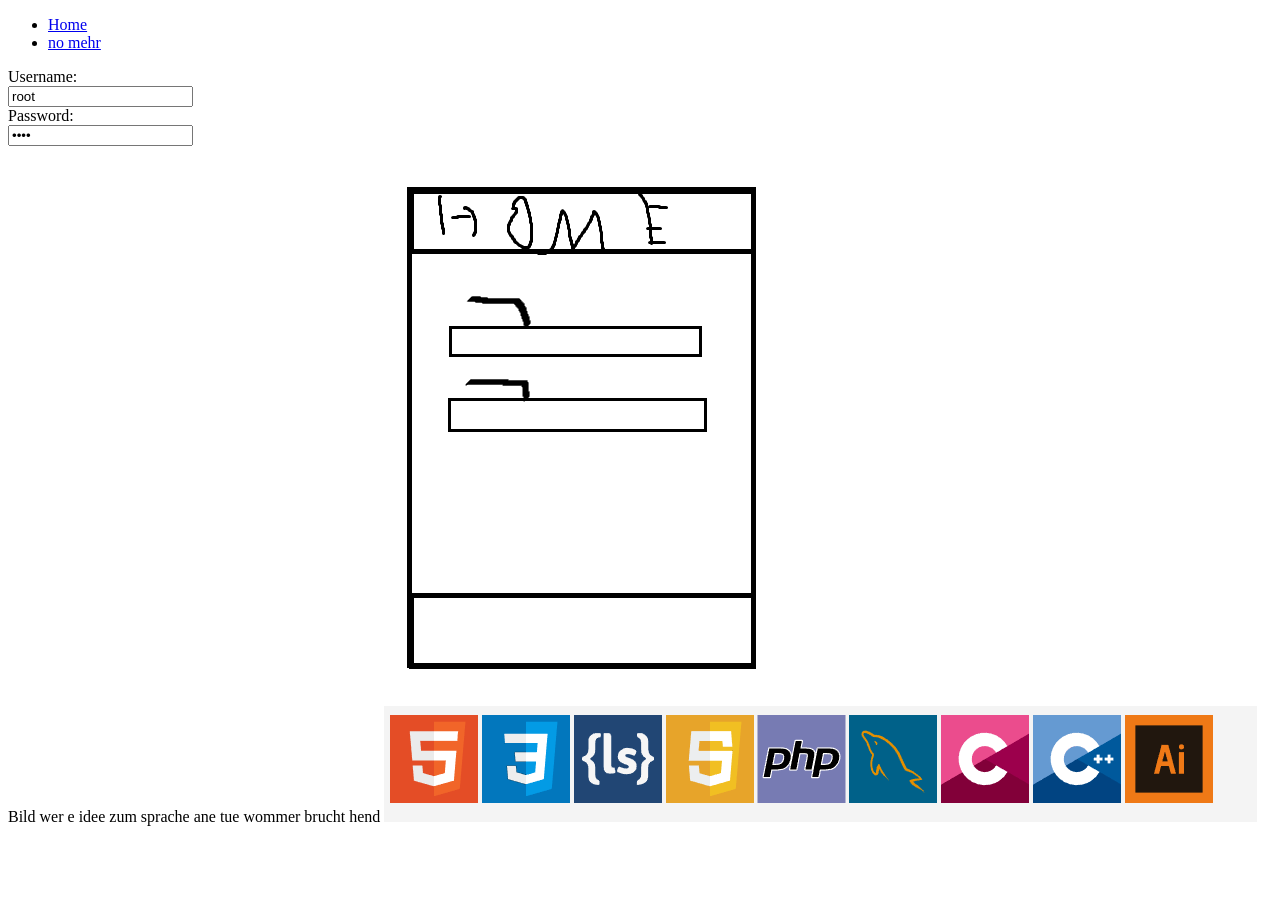
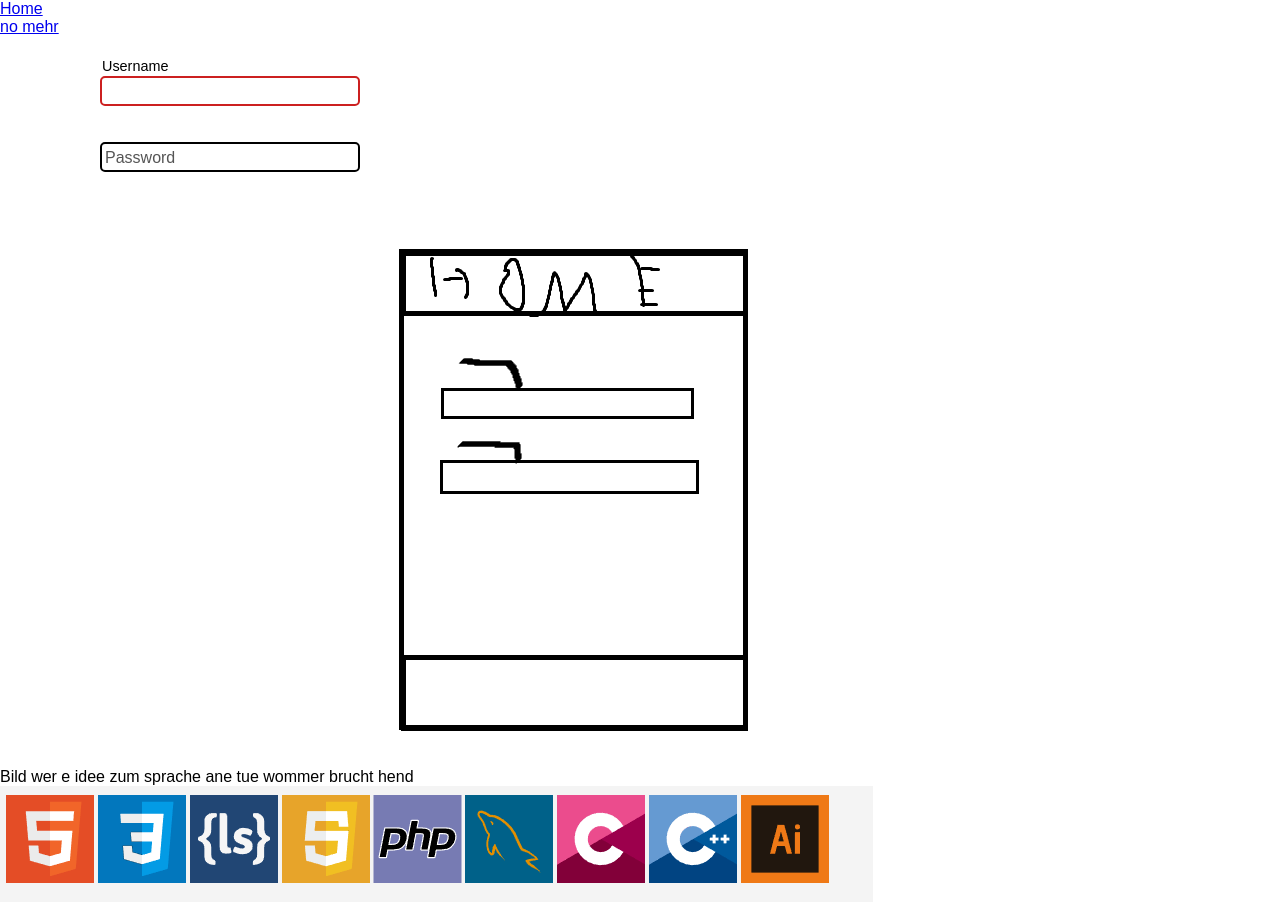
Before and after one commit to JolloDede/eisenhower, a PHP site: page / in a window 1280 px wide. Before the commit the page ends 826 px from the top, so only its background shows below. Run offline with PHP 8.4, Linux system fonts and the light colour scheme.

Commit message:
progress - v190313-11.54

```diff
--- a/css/main.css
+++ b/css/main.css
@@ -3,22 +3,26 @@
   margin: 0;
   padding: 0;
 }
-.main {
+html, body {
+  width: 100%;
+  height: 100vh;
+}
+.eh--container {
   width: 80%;
   margin: 40px auto 0;
 }
 
-.child {
+.eh--element {
   float: left;
   position: relative;
   width: 50%;
   border-bottom: 2px solid black;
 }
-.child:nth-child(1),
-.child:nth-child(2) {
+.eh--element:nth-child(1),
+.eh--element:nth-child(2) {
   border-top: 2px solid black;
 }
-.child:nth-child(odd)::after {
+.eh--element:nth-child(odd)::after {
   content: "";
   position: absolute;
   top: 0;
@@ -28,16 +32,56 @@
   background: black;
 }
 
-.child h1 {
+.eh--element h1 {
   padding: 2px 0 0 10px;
   border-bottom: 1px solid black;
   font-size: 20px;
   font-weight: bold;
 }
-.child .eisenhower--content {
+.eh--element .eh--content {
   overflow-y: scroll;
   height: 200px;
 }
-.child p {
+.eh--element p {
   padding: 2px 0 0 10px;
 }
+
+input:first-child { margin-top: 40px; }
+
+form {
+  width: 300px;
+  margin-left: 100px;
+}
+
+.form--label {
+  display: block;
+  position: relative;
+  left: 5px;
+  top: -23px;
+  color: #555555;
+  transition: all 0.2s;
+  z-index: -5;
+}
+
+input[type="text"] {
+  width: 250px;
+  padding: 3px 3px;
+  border-radius: 5px;
+  font-size: 17px;
+  border: 2px solid black;
+  background: transparent;
+  color: #666666;
+}
+
+input[type="text"]:focus {
+  border: 2px solid #cc2020;
+  outline: none;
+}
+
+input[name="uname"]:focus ~ label[for="uname"],
+input[name="passw"]:focus ~ label[for="passw"],
+input[name="uname"]:not(:placeholder-shown) ~ label[for="uname"],
+input[name="passw"]:not(:placeholder-shown) ~ label[for="passw"] {
+  color: #000000;
+  transform: scale(0.9) translate(-20px, -28px);
+}
--- a/index.html
+++ b/index.html
@@ -4,6 +4,7 @@
 <head>
   <meta charset="utf-8">
   <title>Home</title>
+  <link href="css/main.css" rel="Stylesheet">
 </head>
 
 <body>
@@ -16,17 +17,16 @@
     </nav>
   </header>
   <main>
-    <div id="content">
+    <form action="" method="post">
+      <input name="uname" type="text" id="uname" placeholder="&nbsp;" required="" autofocus="">
+      <label class="form--label" for="uname">Username</label><br>
 
-      <form class="aform" action="index.html" method="post">
-        Username: <br>
-        <input type="text" name="uname" value="root"><br>
-        Password: <br>
-        <input type="password" name="pw" value="root">
-      </form>
+      <input name="passw" type="text" id="passw" placeholder="&nbsp;" required="">
+      <label class="form--label" for="passw">Password</label><br>
+    </form>
 
-      <img src="img/seitbsp.png" alt="Seite Beispiel">
-    </div>
+
+    <img src="img/seitbsp.png" alt="Seite Beispiel">
   </main>
   <footer>
     Bild wer e idee zum sprache ane tue wommer brucht hend
```
Also changed, not shown: pages/eisenhower.html (+10 -10 lines).
